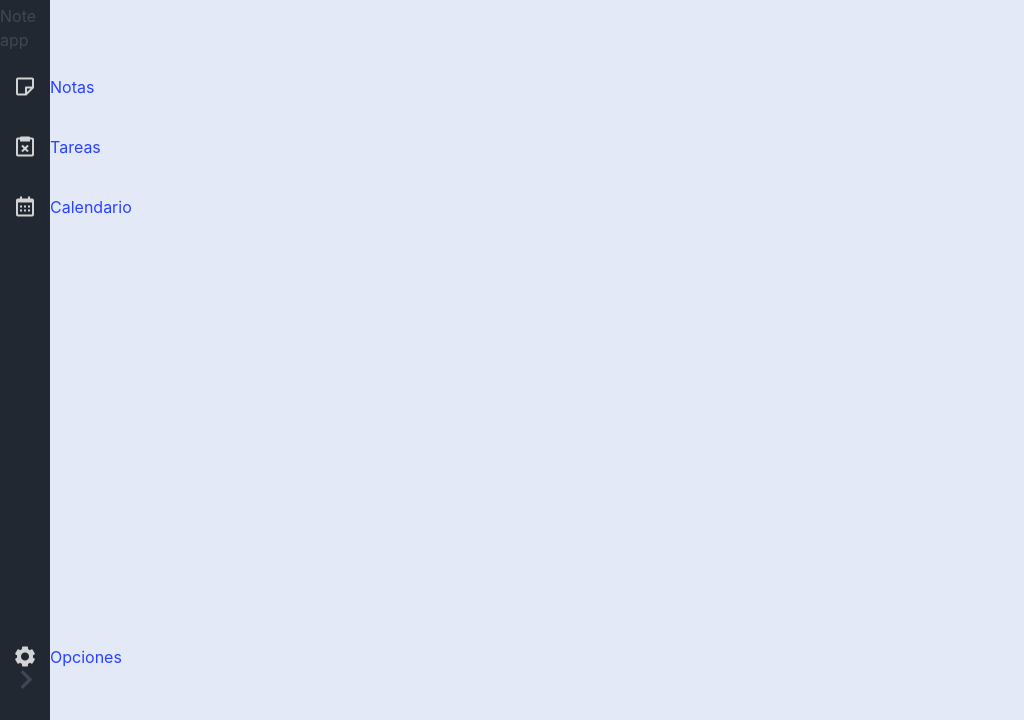
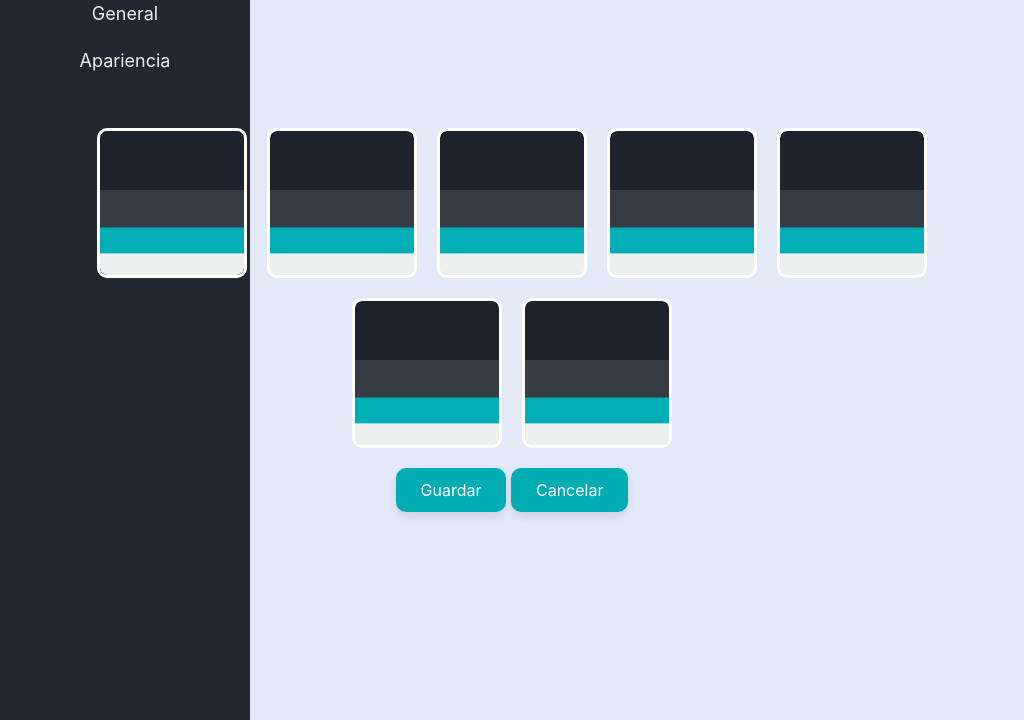
Before and after one commit to Lyvmi/Minotaur, an Electron app: page src/HTML-CSS/options.html in a window 1024 px wide. Shown: the part 80-800 px from the top of the page. Drawn offline with nearby package versions, Linux system fonts and the light colour scheme.

Commit message:
Options css and html created

```diff
--- /dev/null
+++ b/src/HTML-CSS/options.css
@@ -0,0 +1,126 @@
+/* Theme Colors */
+:root {
+    --body-color: #e4e9f7;
+    --sidebar-color: #222831;
+    --primary-color: #00ADB5;
+    --folder-color: #393E46;
+    --note-color: #EEEEEE;
+}
+
+/* Scrollbar */
+body::-webkit-scrollbar {
+    width: 0px;
+}
+
+/* Body */
+body {
+    height: 100vh;
+    background: var(--body-color);
+    margin: 0;
+    overflow: hidden;
+    display: flex;
+    justify-content: center; /* Center content horizontally */
+    align-items: center; /* Center content vertically */
+}
+
+/* Container to hold the sidebar and content */
+.container {
+    display: flex;
+    height: 100vh;
+}
+
+/* Sidebar styles */
+.sidebar {
+    position: fixed; /* Fixed position to the left of the screen */
+    top: 0;
+    left: 0;
+    height: 100vh;
+    width: 250px;
+    background-color: var(--sidebar-color);
+    color: #ffffff;
+    display: flex;
+    flex-direction: column;
+    align-items: center;
+    padding-top: 20px;
+}
+
+.sidebar .options {
+    font-size: 20px;
+    margin-bottom: 20px;
+}
+
+.sidebar a {
+    color: #eeeeee;
+    text-decoration: none;
+    font-size: 18px;
+    margin: 10px 0;
+    transition: color 0.3s;
+}
+
+.sidebar a:hover {
+    color: var(--primary-color);
+}
+
+/* General body and Apariencia body styles */
+.general-body,
+.Apariencia-body {
+    position: absolute; /* Positioning content next to the fixed sidebar */
+    top: 0;
+    bottom: 0;
+    padding: 20px;
+    display: flex;
+    flex-direction: column;
+    justify-content: center; /* Center content vertically */
+    align-items: center; /* Center content horizontally */
+}
+
+/* Specific styles for the "Apariencia-body" section */
+.Apariencia-body {
+    flex-direction: column;
+}
+
+.Apariencia-body .palette-container {
+    display: flex;
+    flex-wrap: wrap;
+    gap: 20px; /* Add more space between palettes */
+    justify-content: center;
+}
+
+.Apariencia-body .palette {
+    position: relative; /* Positioning for border */
+    width: 150px;
+    height: 150px;
+    border: 3px solid white; /* Always visible white border */
+    border-radius: 10px;
+    overflow: hidden;
+    transition: border-color 0.3s; /* Transition for border color change */
+}
+
+.Apariencia-body .palette:hover {
+    border-color: var(--primary-color); /* Border color on hover */
+}
+
+.Apariencia-body .palette img {
+    width: 100%;
+    height: 100%;
+    border-radius: 7px; /* Slight rounding for img */
+}
+
+/* Button styles */
+.Apariencia-body input[type="button"] {
+    margin-top: 20px; /* Add space between palettes and buttons */
+    padding: 12px 25px; /* Adjust padding for better appearance */
+    border: none;
+    background-color: var(--primary-color);
+    color: #ffffff;
+    cursor: pointer;
+    transition: background-color 0.3s, box-shadow 0.3s; /* Transition for background color and box shadow */
+    border-radius: 10px;
+    font-size: 16px; /* Adjust font size */
+    box-shadow: 0px 4px 8px rgba(0, 0, 0, 0.1); /* Add box shadow for depth */
+}
+
+.Apariencia-body input[type="button"]:hover {
+    background-color: #007a7f;
+    box-shadow: 0px 6px 12px rgba(0, 0, 0, 0.2); /* Adjust box shadow on hover */
+}
--- a/src/HTML-CSS/options.html
+++ b/src/HTML-CSS/options.html
@@ -4,73 +4,50 @@
 <head>
   <meta charset="UTF-8" />
   <title>Minotaur</title>
-  <link rel="stylesheet" href="index.css" />
+  <link rel="stylesheet" href="options.css" />
   <link rel="stylesheet" href="https://cdn.jsdelivr.net/npm/bulma@1.0.0/css/bulma.min.css">
   <link href='https://unpkg.com/boxicons@2.1.4/css/boxicons.min.css' rel='stylesheet'>
 </head>
 
 <body>
-  <div class="container ">
-    <nav class="sidebar close">
-      <header>
-        <div class="image-text">
-          <span class="image">
-            <img src="logo.png" alt="Minotaur">
-          </span>
-
-          <div class="text header-text">
-            <span class="name">Minotaur</span>
-            <span class="proffesion">Note app</span>
-          </div>
+  <div class="container">
+    <div class="sidebar">
+      <span class="options">OPCIONES</span>
+      <a href="#">General</a>
+      <a href="#">Apariencia</a>
+    </div>
+    <div class="general-body"></div>
+    <div class="Apariencia-body">
+      <div class="palette-container">
+        <div class="palette">
+          <img src="../img/Color Hunt Palette 222831393e4600adb5eeeeee.png">
         </div>
-      </header>
-      <div class="menu-bar">
-        <div class="menu">
-          <ul class="menu-links">
-            <li class="nav-link">
-              <a href="index.html">
-                  <i class='bx bx-note icon'></i>
-                  <span class=" text nav-text">Notas</span>
-              </a>
-            </li>
-            <li class="nav-link">
-              <a href="./task.html">
-                  <i class='bx bx-task-x icon'></i>
-                  <span class=" text nav-text">Tareas</span>
-              </a>
-            </li>
-            <li class="nav-link">
-              <a href="./calendar.html"">
-                  <i class='bx bx-calendar icon'></i>
-                  <span class=" text nav-text">Calendario</span>
-              </a>
-            </li>
-          </ul>
+        <div class="palette">
+          <img src="../img/Color Hunt Palette 222831393e4600adb5eeeeee.png">
         </div>
-        <div class="bottom-content">
-          <li class="nav-link">
-            <a href="#">
-                <i class='bx bxs-cog icon' ></i>
-                <span class=" text nav-text">Opciones</span>
-            </a>
-          </li>
-          <i class='bx bx-chevron-right toggle'></i>
+        <div class="palette">
+          <img src="../img/Color Hunt Palette 222831393e4600adb5eeeeee.png">
+        </div>
+        <div class="palette">
+          <img src="../img/Color Hunt Palette 222831393e4600adb5eeeeee.png">
+        </div>
+        <div class="palette">
+          <img src="../img/Color Hunt Palette 222831393e4600adb5eeeeee.png">
+        </div>
+        <div class="palette">
+          <img src="../img/Color Hunt Palette 222831393e4600adb5eeeeee.png">
+        </div>
+        <div class="palette">
+          <img src="../img/Color Hunt Palette 222831393e4600adb5eeeeee.png">
         </div>
       </div>
-
-
-
-    </nav>
-
-
-
-
-
-
-
+      <div class="button-container">
+        <input type="button" id="guardar" value="Guardar">
+        <input type="button" id="cancelar" value="Cancelar">
+      </div>
+    </div>
   </div>
-
-  <script src="../renderer.js"></script>
+  <script src="../options.js"></script>
 </body>
 
 </html>
```
Also changed, not shown: src/img/Color Hunt Palette 222831393e4600adb5eeeeee.png (added), src/task.js (deleted).
